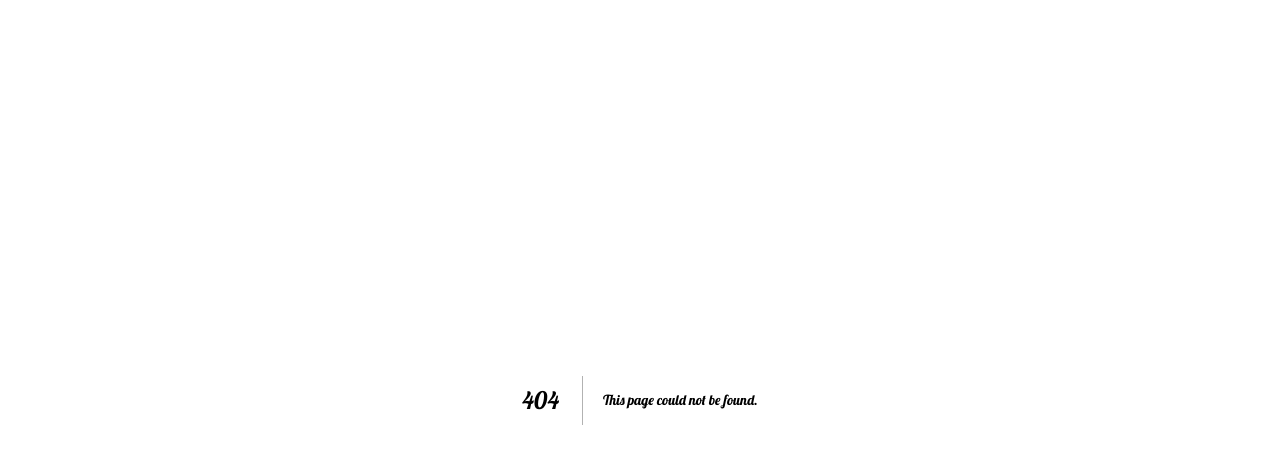
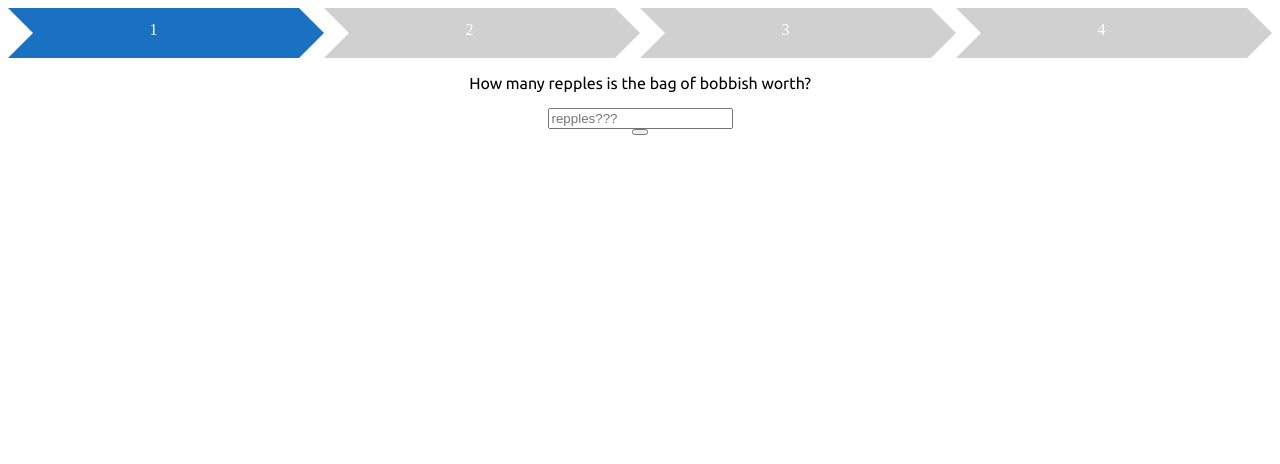
Before and after one commit to itsseanl/portfoliov2, a Next.js app: page /MultiFormTest in a window 1280 px wide. Before the commit this address had no page. Shown: the top 464 px of the page. Built offline with nearby package versions, Linux system fonts and the light colour scheme.

Commit message:
form is setup but only triggers alerts. Will need to update for actual mail sending with mailgun. No desktop design yet

```diff
--- /dev/null
+++ b/components/MultiForm.js
@@ -0,0 +1,114 @@
+import styled from "styled-components";
+
+const MultiForm = formType => {
+	if (!formType) {
+	} else if (formType == "job") {
+		let steps = "4";
+	}
+	return (
+		<div className="multi-form">
+			<div className="tlwrapper">
+				<StepIndicator>
+					<div className="step active-step">
+						<div className="marker">1</div>
+					</div>
+					<div className="step ">
+						<div className="marker">2</div>
+					</div>
+
+					<div className="step ">
+						<div className="marker">3</div>
+					</div>
+					<div className="step ">
+						<div className="marker">4</div>
+					</div>
+				</StepIndicator>
+			</div>
+			<form>
+				<div className="slide active-slide" id="slide1">
+					<p>How many repples is the bag of bobbish worth?</p>
+					<input type="text" placeholder="repples???"></input>
+					<button className="btn"></button>
+				</div>
+				<div className="slide" id="slide2">
+					<p>How many repples is the plumbus worth?</p>
+					<input type="text" placeholder="repples???"></input>{" "}
+				</div>
+				<div className="slide" id="slide3">
+					<p>How many repples are the crushed red party cups worth?</p>
+					<input type="text" placeholder="repples???"></input>{" "}
+				</div>
+			</form>
+			<style jsx>{`
+				.multi-form {
+					height: 100%;
+					width: 100%;
+					display: block;
+				}
+				.slide {
+					opacity: 0;
+					display: flex;
+					justify-content: center;
+					align-items: center;
+					flex-direction: column;
+				}
+				input,
+				button,
+				.active-slide {
+					opacity: 1;
+				}
+			`}</style>
+		</div>
+	);
+};
+const StepIndicator = styled.div`
+	display: flex;
+	width: 100%;
+	justify-content: space-evenly;
+
+	.step {
+		flex: 1 0 auto;
+		background: #d0d0d0;
+		margin-right: 25px;
+		position: relative;
+		display: flex;
+		justify-content: space-between;
+		align-items: center;
+		color: #fff;
+	}
+	.marker {
+		height: 25px;
+	}
+
+	.step::before {
+		content: "";
+		position: relative;
+		left: 00px;
+		width: 0;
+		height: 0;
+		border-top: 25px solid transparent;
+		border-bottom: 25px solid transparent;
+
+		border-left: 25px solid #fff;
+	}
+	.step::after {
+		content: "";
+		position: relative;
+		right: -25px;
+		width: 0;
+		height: 0;
+		border-top: 25px solid transparent;
+		border-bottom: 25px solid transparent;
+
+		border-left: 25px solid #d0d0d0;
+	}
+
+	.active-step {
+		background: #1a71c1;
+	}
+	.active-step::after {
+		border-left: 25px solid #1a71c1 !important;
+	}
+`;
+
+export default MultiForm;
--- a/package.json
+++ b/package.json
@@ -11,11 +11,12 @@
 	"license": "ISC",
 	"description": "",
 	"dependencies": {
-		"formik": "^2.1.3",
+		"formik": "^2.1.4",
 		"next": "^9.2.1",
 		"next-compose-plugins": "^2.2.0",
 		"next-fonts": "^1.0.3",
 		"next-images": "^1.3.0",
+		"nodemailer": "^6.4.2",
 		"prop-types": "^15.7.2",
 		"react": "^16.12.0",
 		"react-dom": "^16.12.0",
--- /dev/null
+++ b/pages/MultiFormTest.js
@@ -0,0 +1,17 @@
+import MultiForm from "../components/MultiForm";
+
+const MultiFormTest = () => {
+	return (
+		<div className="form-test">
+			<MultiForm />
+			<style jsx>{`
+				.form-test {
+					height: 500px;
+					width: 100%;
+				}
+			`}</style>
+		</div>
+	);
+};
+
+export default MultiFormTest;
```
Also changed, not shown: components/ContactForm.js (added, +99 -0 lines), pages/index.js (+6 -17 lines), 1 other file (tests, documents, lock files or other folders).
